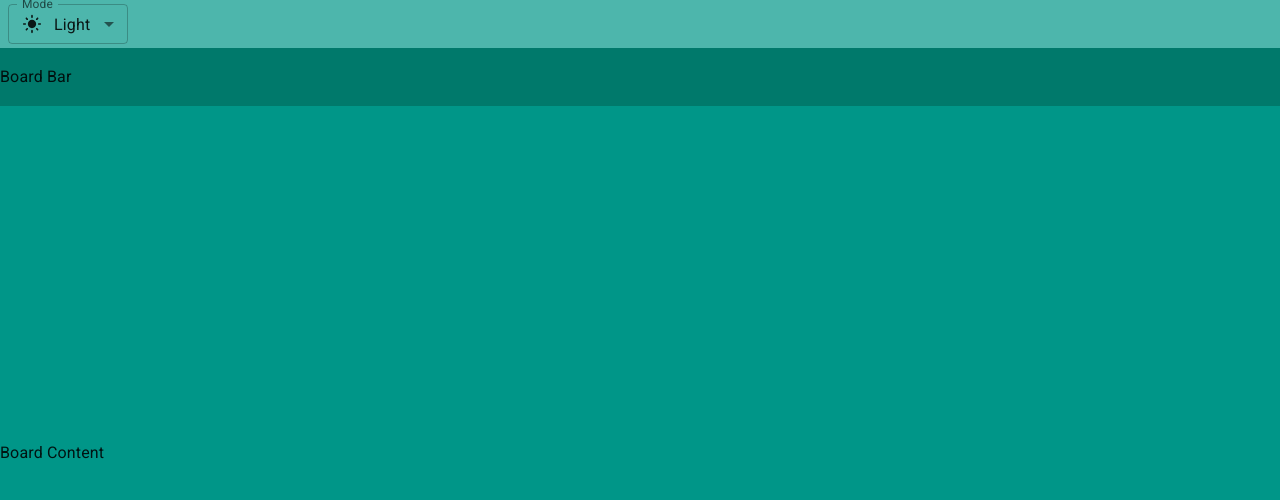
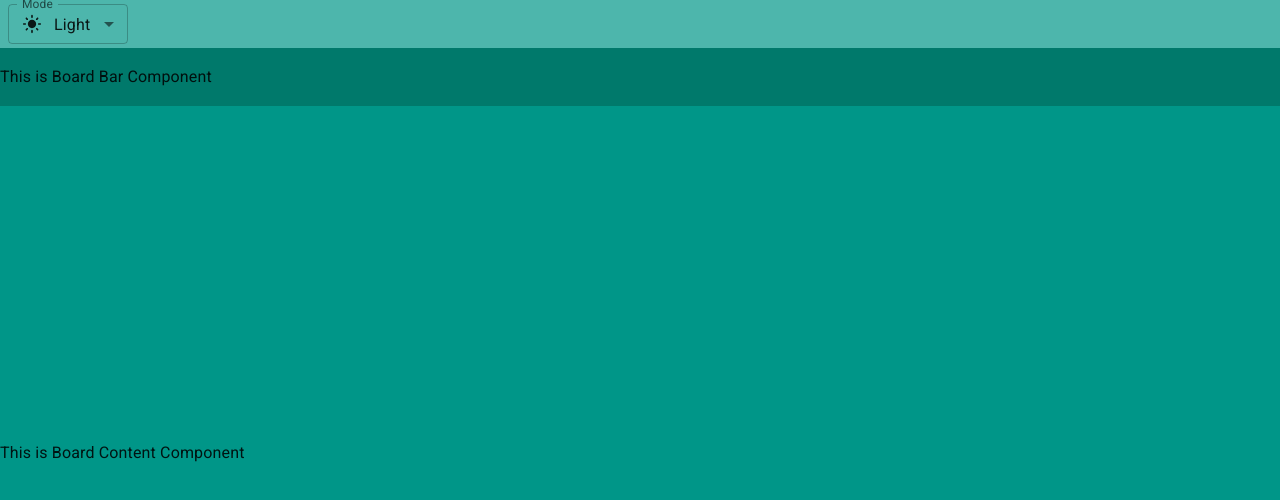
Before and after one commit to NguyenHuynhAnhTuan/Trello-Website, a React (Vite) app in the folder trello-website-frontend/: page / in a window 1280 px wide. Shown: the top 500 px of the page. Built offline with nearby package versions, Linux system fonts and the light colour scheme.

Commit message:
Refactor Project Strucsture

```diff
--- a/trello-website-frontend/src/App.jsx
+++ b/trello-website-frontend/src/App.jsx
@@ -1,87 +1,11 @@
-//Import Icon
-import LightMode from '@mui/icons-material/LightMode'
-import DarkMode from '@mui/icons-material/DarkMode'
-import SettingsBrightness from '@mui/icons-material/SettingsBrightness'
-
-//Import Component
-import InputLabel from '@mui/material/InputLabel'
-import MenuItem from '@mui/material/MenuItem'
-import FormControl from '@mui/material/FormControl'
-import Select from '@mui/material/Select'
-import Box from '@mui/material/Box'
-
-import { useColorScheme } from '@mui/material/styles'
-import Container from '@mui/material/Container'
-
-function ModeSelect() {
-  const { mode, setMode } = useColorScheme()
-
-  const handleChange = (event) => {
-    const selectedMode = event.target.value
-    setMode(selectedMode)
-  }
-
-  return (
-    <FormControl sx={{ m: 1, minWidth: 120 }} size="small">
-      <InputLabel id="label-select-mode">Mode</InputLabel>
-      <Select
-        labelId="label-select-mode"
-        id="select-mode"
-        value={mode}
-        label="Mode"
-        onChange={handleChange}
-      >
-        <MenuItem value={'light'}>
-          <Box sx={{ display: 'flex', alignItems: 'center', gap: 1.5 }}>
-            <LightMode fontSize='small'></LightMode> Light
-          </Box>
-        </MenuItem>
-        <MenuItem value={'dark'}>
-          <Box sx={{ display: 'flex', alignItems: 'center', gap: 1.5 }}>
-            <DarkMode fontSize='small'></DarkMode> Dark
-          </Box>
-        </MenuItem>
-        <MenuItem value={'system'}>
-          <Box sx={{ display: 'flex', alignItems: 'center', gap: 1.5 }}>
-            <SettingsBrightness fontSize='small'></SettingsBrightness> System
-          </Box>
-        </MenuItem>
-      </Select>
-    </FormControl>
-  )
-}
+import Board from './pages/Boards/_id'
 
 function App() {
   return (
-    <Container disableGutters maxWidth={false} sx={{ height: '100vh' }}>
-      <Box sx={{
-        backgroundColor: 'primary.light',
-        width: '100%',
-        height: (theme) => theme.trello.appBarHeight,
-        display: 'flex',
-        alignItems: 'center'
-      }}>
-        <ModeSelect></ModeSelect>
-      </Box>
-      <Box sx={{
-        backgroundColor: 'primary.dark',
-        width: '100%',
-        height: (theme) => theme.trello.boardBarHeight,
-        display: 'flex',
-        alignItems: 'center'
-      }}>
-        Board Bar
-      </Box>
-      <Box sx={{
-        backgroundColor: 'primary.main',
-        width: '100%',
-        height: (theme) => `calc(100vh - ${theme.trello.appBarHeight} - ${theme.trello.boardBarHeight})`,
-        display: 'flex',
-        alignItems: 'center'
-      }}>
-        Board Content
-      </Box>
-    </Container>
+    <>
+      {/* React Router Dom */}
+      <Board></Board>
+    </>
   )
 }
 
--- /dev/null
+++ b/trello-website-frontend/src/components/AppBar/index.jsx
@@ -0,0 +1,18 @@
+import Box from '@mui/material/Box'
+import ModeSelect from '../../components/ModeSelect'
+
+function AppBar() {
+  return (
+    <Box sx={{
+      backgroundColor: 'primary.light',
+      width: '100%',
+      height: (theme) => theme.trello.appBarHeight,
+      display: 'flex',
+      alignItems: 'center'
+    }}>
+      <ModeSelect></ModeSelect>
+    </Box>
+  )
+}
+
+export default AppBar
--- /dev/null
+++ b/trello-website-frontend/src/components/ModeSelect/index.jsx
@@ -0,0 +1,50 @@
+import { useColorScheme } from '@mui/material/styles'
+import InputLabel from '@mui/material/InputLabel'
+import MenuItem from '@mui/material/MenuItem'
+import FormControl from '@mui/material/FormControl'
+import Select from '@mui/material/Select'
+import Box from '@mui/material/Box'
+
+import LightMode from '@mui/icons-material/LightMode'
+import DarkMode from '@mui/icons-material/DarkMode'
+import SettingsBrightness from '@mui/icons-material/SettingsBrightness'
+
+function ModeSelect() {
+  const { mode, setMode } = useColorScheme()
+
+  const handleChange = (event) => {
+    const selectedMode = event.target.value
+    setMode(selectedMode)
+  }
+
+  return (
+    <FormControl sx={{ m: 1, minWidth: 120 }} size="small">
+      <InputLabel id="label-select-mode">Mode</InputLabel>
+      <Select
+        labelId="label-select-mode"
+        id="select-mode"
+        value={mode}
+        label="Mode"
+        onChange={handleChange}
+      >
+        <MenuItem value={'light'}>
+          <Box sx={{ display: 'flex', alignItems: 'center', gap: 1.5 }}>
+            <LightMode fontSize='small'></LightMode> Light
+          </Box>
+        </MenuItem>
+        <MenuItem value={'dark'}>
+          <Box sx={{ display: 'flex', alignItems: 'center', gap: 1.5 }}>
+            <DarkMode fontSize='small'></DarkMode> Dark
+          </Box>
+        </MenuItem>
+        <MenuItem value={'system'}>
+          <Box sx={{ display: 'flex', alignItems: 'center', gap: 1.5 }}>
+            <SettingsBrightness fontSize='small'></SettingsBrightness> System
+          </Box>
+        </MenuItem>
+      </Select>
+    </FormControl>
+  )
+}
+
+export default ModeSelect
--- /dev/null
+++ b/trello-website-frontend/src/pages/Boards/BoardBar/index.jsx
@@ -0,0 +1,17 @@
+import Box from '@mui/material/Box'
+
+function BoardBar() {
+  return (
+    <Box sx={{
+      backgroundColor: 'primary.dark',
+      width: '100%',
+      height: (theme) => theme.trello.boardBarHeight,
+      display: 'flex',
+      alignItems: 'center'
+    }}>
+            This is Board Bar Component
+    </Box>
+  )
+}
+
+export default BoardBar
--- /dev/null
+++ b/trello-website-frontend/src/pages/Boards/BoardContent/index.jsx
@@ -0,0 +1,17 @@
+import Box from '@mui/material/Box'
+
+function BoardContent() {
+  return (
+    <Box sx={{
+      backgroundColor: 'primary.main',
+      width: '100%',
+      height: (theme) => `calc(100vh - ${theme.trello.appBarHeight} - ${theme.trello.boardBarHeight})`,
+      display: 'flex',
+      alignItems: 'center'
+    }}>
+            This is Board Content Component
+    </Box>
+  )
+}
+
+export default BoardContent
--- /dev/null
+++ b/trello-website-frontend/src/pages/Boards/_id.jsx
@@ -0,0 +1,22 @@
+// Board Details
+import Container from '@mui/material/Container'
+import AppBar from '../../components/AppBar'
+import BoardBar from './BoardBar'
+import BoardContent from './BoardContent'
+
+function Board() {
+  return (
+    <Container disableGutters maxWidth={false} sx={{ height: '100vh' }}>
+      {/* AppBar Component */}
+      <AppBar></AppBar>
+
+      {/* BoardBar Component */}
+      <BoardBar></BoardBar>
+
+      {/* Board Content Component */}
+      <BoardContent></BoardContent>
+    </Container>
+  )
+}
+
+export default Board
--- /dev/null
+++ b/trello-website-frontend/src/pages/Boards/index.jsx
@@ -0,0 +1 @@
+// Boards List
--- /dev/null
+++ b/trello-website-frontend/src/pages/Users/_id.jsx
@@ -0,0 +1 @@
+//User Detail
--- /dev/null
+++ b/trello-website-frontend/src/pages/Users/index.jsx
@@ -0,0 +1 @@
+//Users List
--- /dev/null
+++ b/trello-website-frontend/src/redux/store.js
@@ -0,0 +1 @@
+// Redux: State Management Tool
--- /dev/null
+++ b/trello-website-frontend/src/utils/constants.js
@@ -0,0 +1,2 @@
+//Constant Variables
+export const API_ROOT = 'http://localhost:8080'
--- /dev/null
+++ b/trello-website-frontend/src/utils/sorts.js
@@ -0,0 +1 @@
+//Sort Columns/Cards
```
